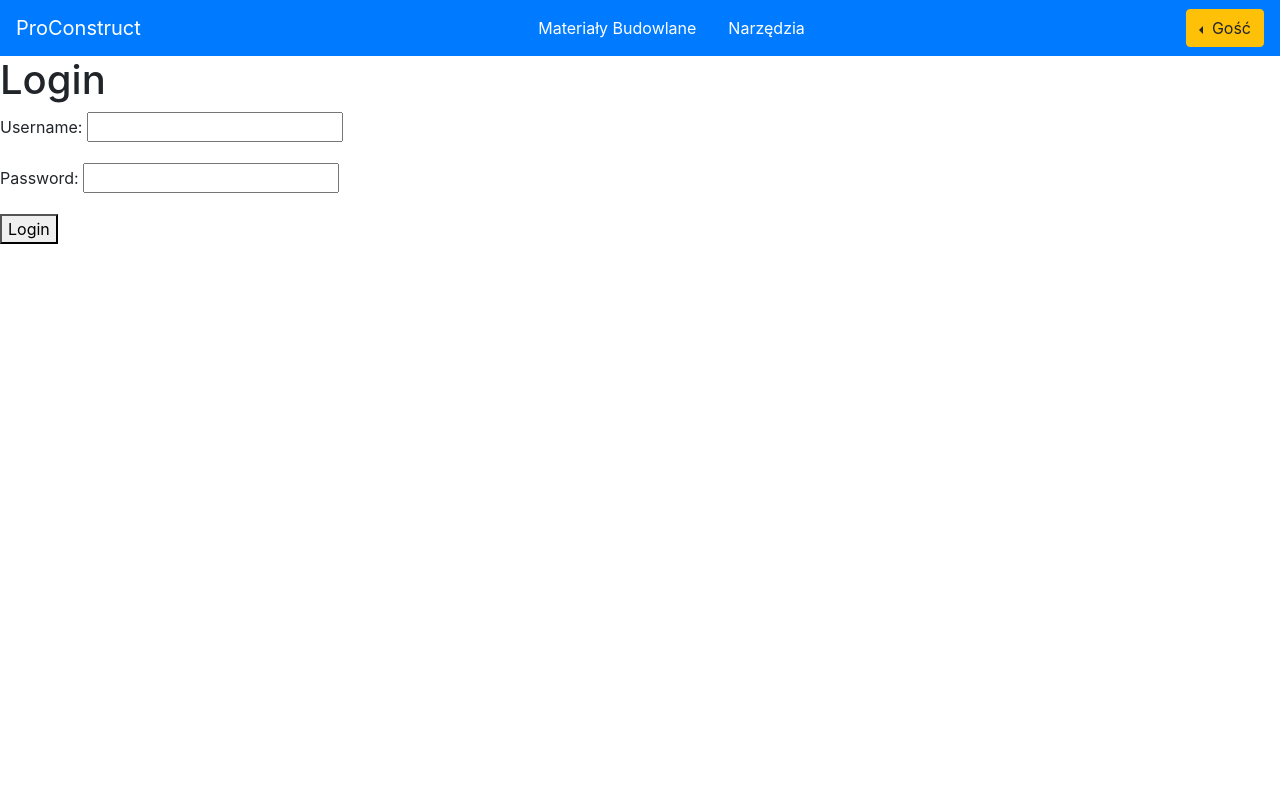
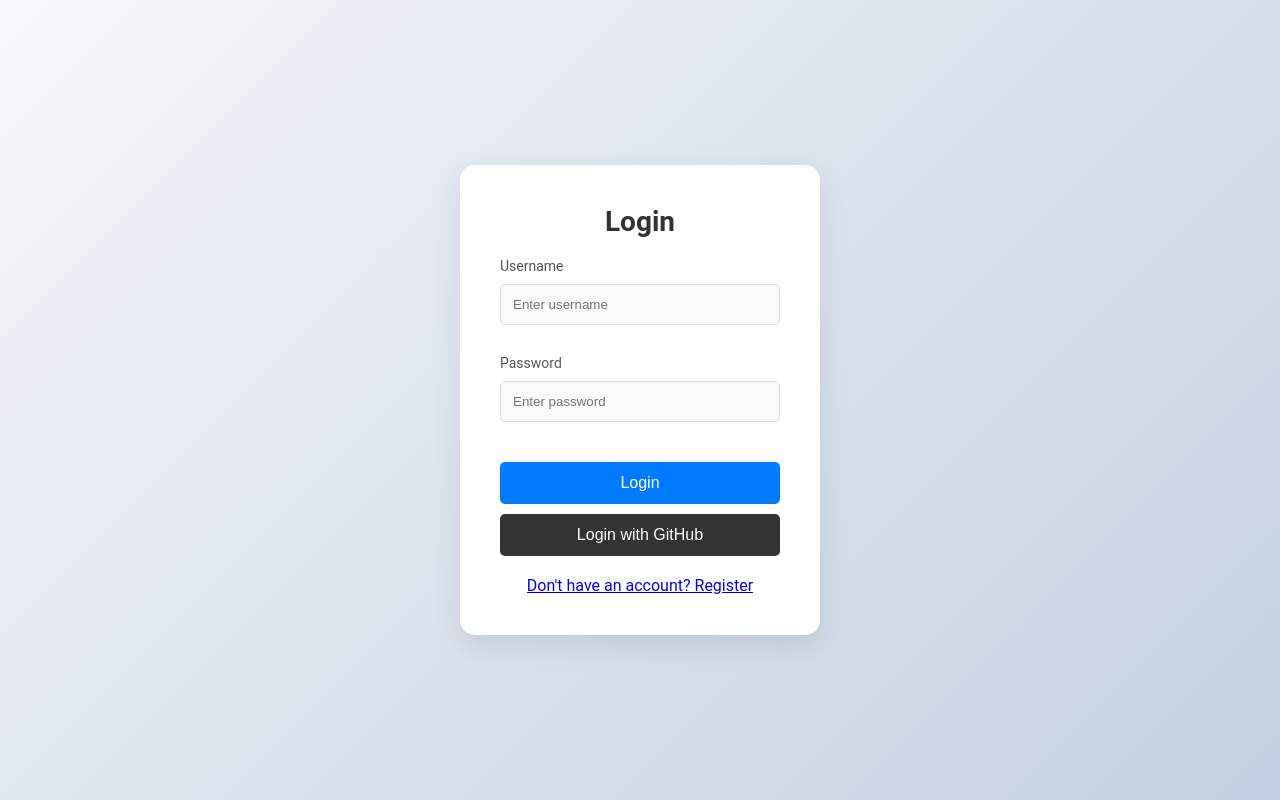
Before and after one commit to Szymqn/ProConstruct, a Django app: page /user/login/ in a window 1280 px wide. Run offline with Django 5.2, Linux system fonts and the light colour scheme; some libraries are stand-ins or nearby versions.

Commit message:
feat: add github oauth

```diff
--- a/ProConstruct/urls.py
+++ b/ProConstruct/urls.py
@@ -21,5 +21,6 @@ urlpatterns = [
     path('admin/', admin.site.urls),
     path('', include("base.urls")),
     path('user/', include("users.urls")),
-    path('seller/', include("seller.urls"))
+    path('seller/', include("seller.urls")),
+    path('accounts/', include('allauth.urls'))
 ]
--- /dev/null
+++ b/static/auth.css
@@ -0,0 +1,125 @@
+* {
+  box-sizing: border-box;
+  margin: 0;
+  padding: 0;
+}
+
+body {
+  font-family: 'Roboto', sans-serif;
+  display: flex;
+  justify-content: center;
+  align-items: center;
+  height: 100vh;
+  background: linear-gradient(135deg, #f5f7fa, #c3cfe2);
+}
+
+.container {
+  display: flex;
+  justify-content: center;
+  align-items: center;
+  width: 100%;
+  max-width: 400px;
+  padding: 20px;
+}
+
+.auth-card {
+  width: 100%;
+  padding: 40px;
+  background: #ffffff;
+  box-shadow: 0px 10px 30px rgba(0, 0, 0, 0.1);
+  border-radius: 15px;
+  transition: transform 0.3s ease;
+}
+
+.auth-card:hover {
+  transform: translateY(-10px);
+}
+
+h2 {
+  text-align: center;
+  margin-bottom: 20px;
+  font-size: 28px;
+  color: #333;
+}
+
+.form-group {
+  margin-bottom: 20px;
+}
+
+label {
+  display: block;
+  margin-bottom: 5px;
+  font-size: 14px;
+  color: #555;
+}
+
+input[type="text"], input[type="password"] {
+  width: 100%;
+  padding: 12px;
+  margin: 5px 0 10px 0;
+  border: 1px solid #ddd;
+  border-radius: 5px;
+  background: #f9f9f9;
+}
+
+input[type="submit"], .btn {
+  width: 100%;
+  padding: 12px;
+  margin-top: 10px;
+  color: white;
+  background-color: #007bff;
+  border: none;
+  border-radius: 5px;
+  cursor: pointer;
+  font-size: 16px;
+  transition: background-color 0.3s ease;
+}
+
+input[type="submit"]:hover, .btn:hover {
+  background-color: #0056b3;
+}
+
+.btn-github {
+  background-color: #333;
+}
+
+.btn-github:hover {
+  background-color: #444;
+}
+
+.social-login-divider {
+  display: flex;
+  align-items: center;
+  text-align: center;
+  margin: 20px 0;
+  color: #aaa;
+}
+
+.social-login-divider::before,
+.social-login-divider::after {
+  content: '';
+  flex: 1;
+  border-bottom: 1px solid #ddd;
+}
+
+.auth-link {
+  display: block;
+  text-align: center;
+  margin-top: 20px;
+  color: #007bff;
+  text-decoration: none;
+}
+
+.auth-link:hover {
+  text-decoration: underline;
+}
+
+.alert {
+  margin-bottom: 20px;
+  padding: 10px;
+  color: #721c24;
+  background-color: #f8d7da;
+  border: 1px solid #f5c6cb;
+  border-radius: 5px;
+  text-align: center;
+}
--- a/templates/users/login.html
+++ b/templates/users/login.html
@@ -1,9 +1,47 @@
-{% include 'base/navbar.html' %}
-{% block content %}
-<h1>Login</h1>
-<form method="POST">
-    {% csrf_token %}
-    {{ form.as_p }}
-    <button type="submit">Login</button>
-</form>
-{% endblock %}
+{% load socialaccount %}
+{% load static %}
+<html lang="en">
+<head>
+    <link rel="stylesheet" type="text/css" href="{% static 'auth.css' %}">
+    <title>Login</title>
+</head>
+<body>
+    <div class="container">
+        <div class="auth-card login-card">
+            <h2>Login</h2>
+            <form method="post" action="{% url 'login' %}">
+                {% csrf_token %}
+
+                {% if messages %}
+                <div class="alert" role="alert">
+                    {% for message in messages %}
+                    {{ message }}
+                    {% endfor %}
+                </div>
+                {% endif %}
+
+                <div class="form-group">
+                    <label for="username">Username</label>
+                    <input type="text" class="form-control" name="username" id="username" placeholder="Enter username" required>
+                </div>
+
+                <div class="form-group">
+                    <label for="password">Password</label>
+                    <input type="password" name="password" class="form-control" id="password" placeholder="Enter password" required>
+                </div>
+
+                <button type="submit" class="btn">Login</button>
+            </form>
+
+            <form method="post" action="{% provider_login_url 'github' %}">
+                {% csrf_token %}
+                <button type="submit" class="btn btn-github">Login with GitHub</button>
+            </form>
+
+            <div class="auth-link">
+                <a href="{% url 'signup' %}">Don't have an account? Register</a>
+            </div>
+        </div>
+    </div>
+</body>
+</html>
```
Also changed, not shown: ProConstruct/settings.py (+36 -5 lines), templates/users/signup.html (+38 -10 lines), db.sqlite3, templates/base/homepage.html (line endings or trailing spaces), templates/base/navbar.html (line endings or trailing spaces), users/migrations/0001_initial.py.
